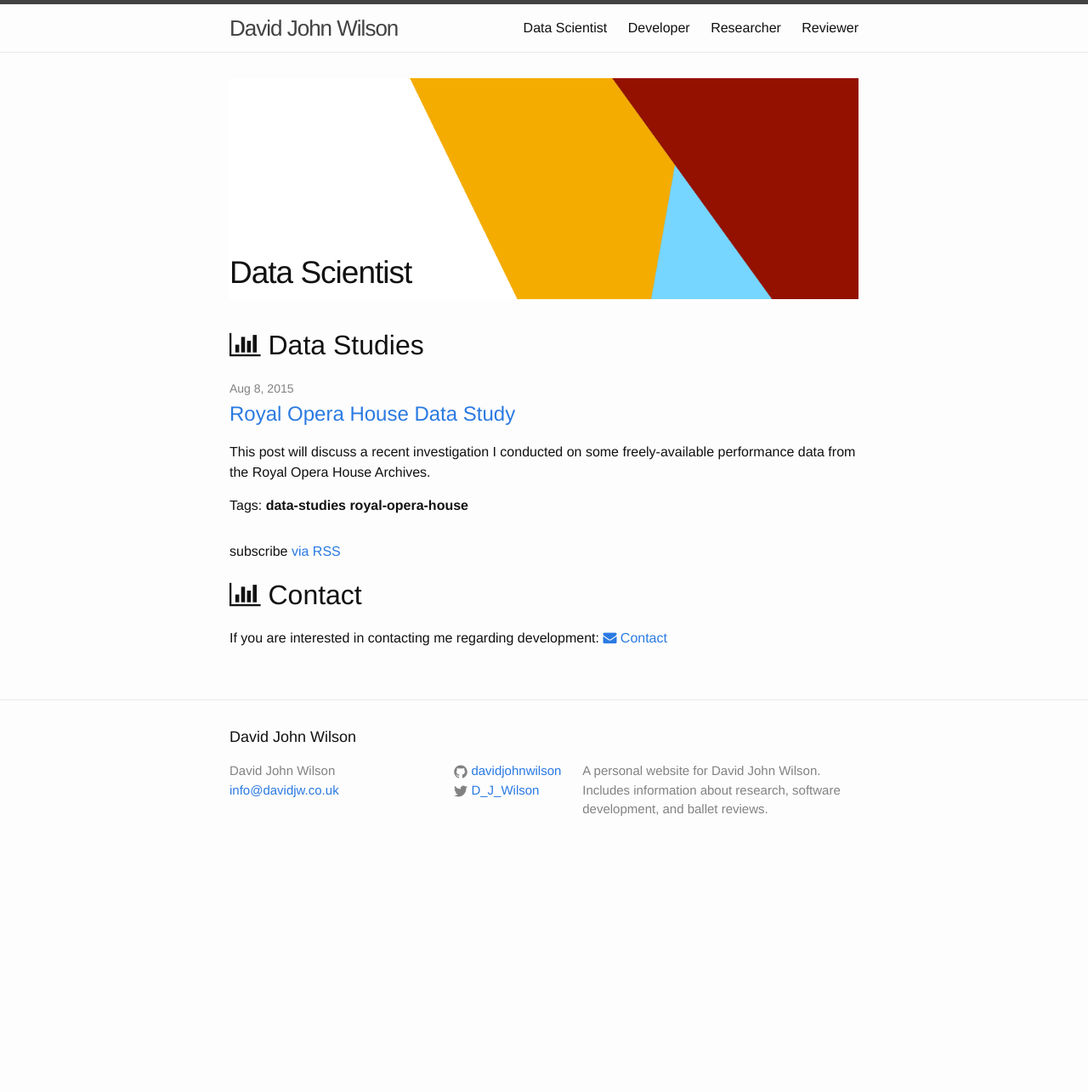
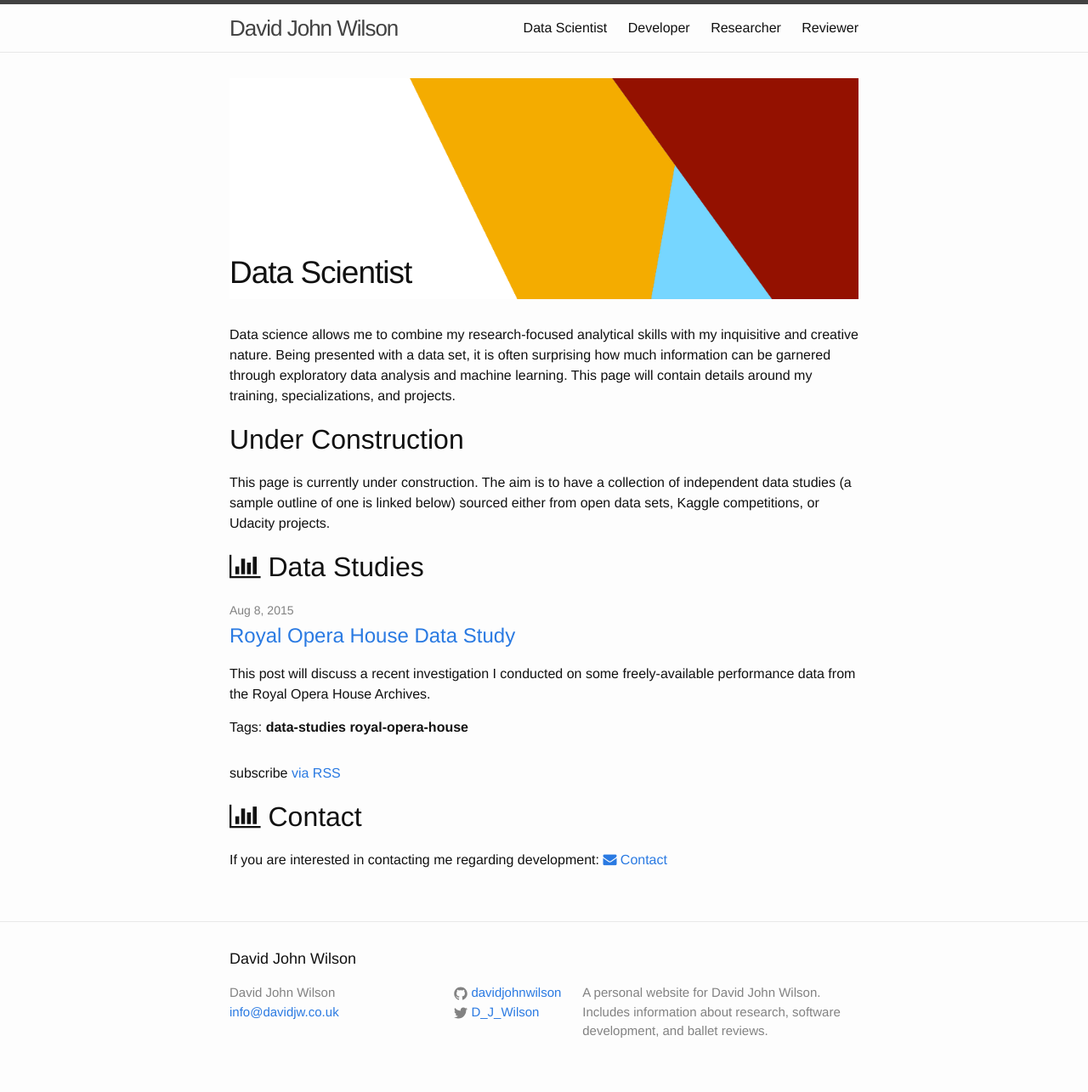
Before and after one commit to Davidjohnwilson/davidjohnwilson.github.io, a Jekyll site: the page built from data.md, in a window 1280 px wide. Shown: the whole page at 85% size. Built offline with Jekyll 4.4.1, drawn with Linux system fonts in a browser that asks for light colours; nearby versions of some CDN libraries; before the commit the page ends 1024 px from its top, so only the background shows below that.

Commit message:
Add some filler text on my data page.

```diff
--- a/data.md
+++ b/data.md
@@ -3,6 +3,12 @@ layout: page
 title: Data Scientist
 permalink: /data/
 ---
+
+Data science allows me to combine my research-focused analytical skills with my inquisitive and creative nature. Being presented with a data set, it is often surprising how much information can be garnered through exploratory data analysis and machine learning. This page will contain details around my training, specializations, and projects.
+
+##Under Construction
+
+This page is currently under construction. The aim is to have a collection of independent data studies (a sample outline of one is linked below) sourced either from open data sets, Kaggle competitions, or Udacity projects.
 
 
 ##<i class="fa fa-bar-chart"></i> Data Studies
```
